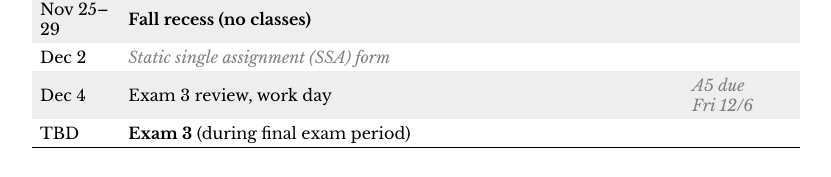
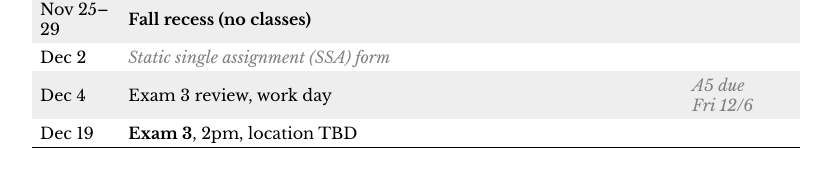
Before and after one commit to jhucompilers/fall2024, a Jekyll site: the page built from schedule.md, in a window 1280 px wide. Shown: the part 1520-1697 px from the top of the page, without its empty margins (224-1055 px from the left). Built offline with Jekyll 4.4.1, drawn with Linux system fonts in a browser that asks for light colours.

Commit message:
post day and time for exam 3

```diff
--- a/schedule.csv
+++ b/schedule.csv
@@ -29,4 +29,4 @@ Nov 20,"<span class='tentative'>Dataflow analysis</span>",,,"EaC 9.1–9.2, <a h
 Nov 25–29,**Fall recess (no classes)**,
 Dec 2,"<span class='tentative'>Static single assignment (SSA) form</span>",,,
 Dec 4,"Exam 3 review, work day",,,,"<span class='tentative'>A5 due<br>Fri 12/6</span>"
-TBD,"**Exam 3** (during final exam period)",
+Dec 19,"**Exam 3**, 2pm, location TBD",
--- a/schedule.md
+++ b/schedule.md
@@ -55,4 +55,4 @@ Nov 20 | <span class='tentative'>Dataflow analysis</span> | EaC 9.1–9.2, <a hr
 Nov 25–29 | **Fall recess (no classes)** |  |
 Dec 2 | <span class='tentative'>Static single assignment (SSA) form</span> |  |
 Dec 4 | Exam 3 review, work day |  | <span class='tentative'>A5 due<br>Fri 12/6</span>
-TBD | **Exam 3** (during final exam period) |  |
+Dec 19 | **Exam 3**, 2pm, location TBD |  |
```
